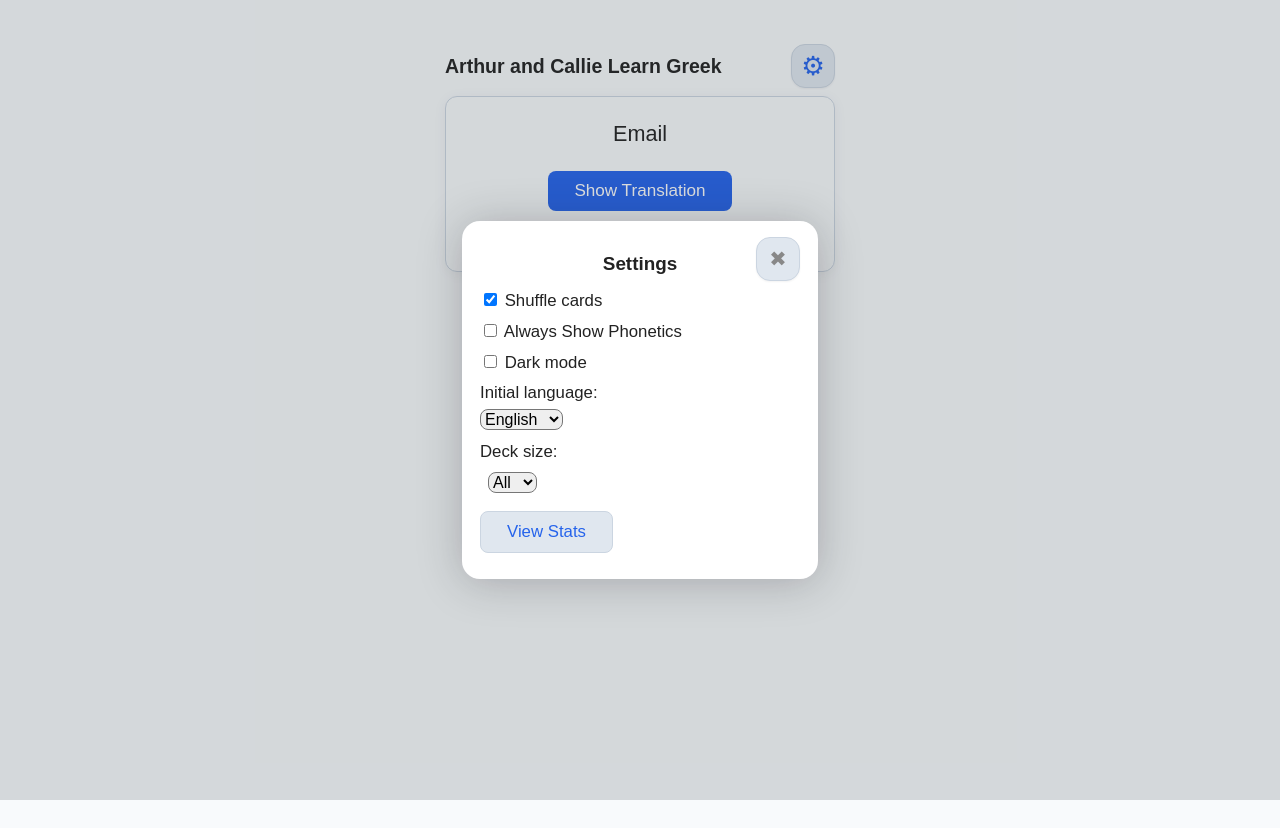
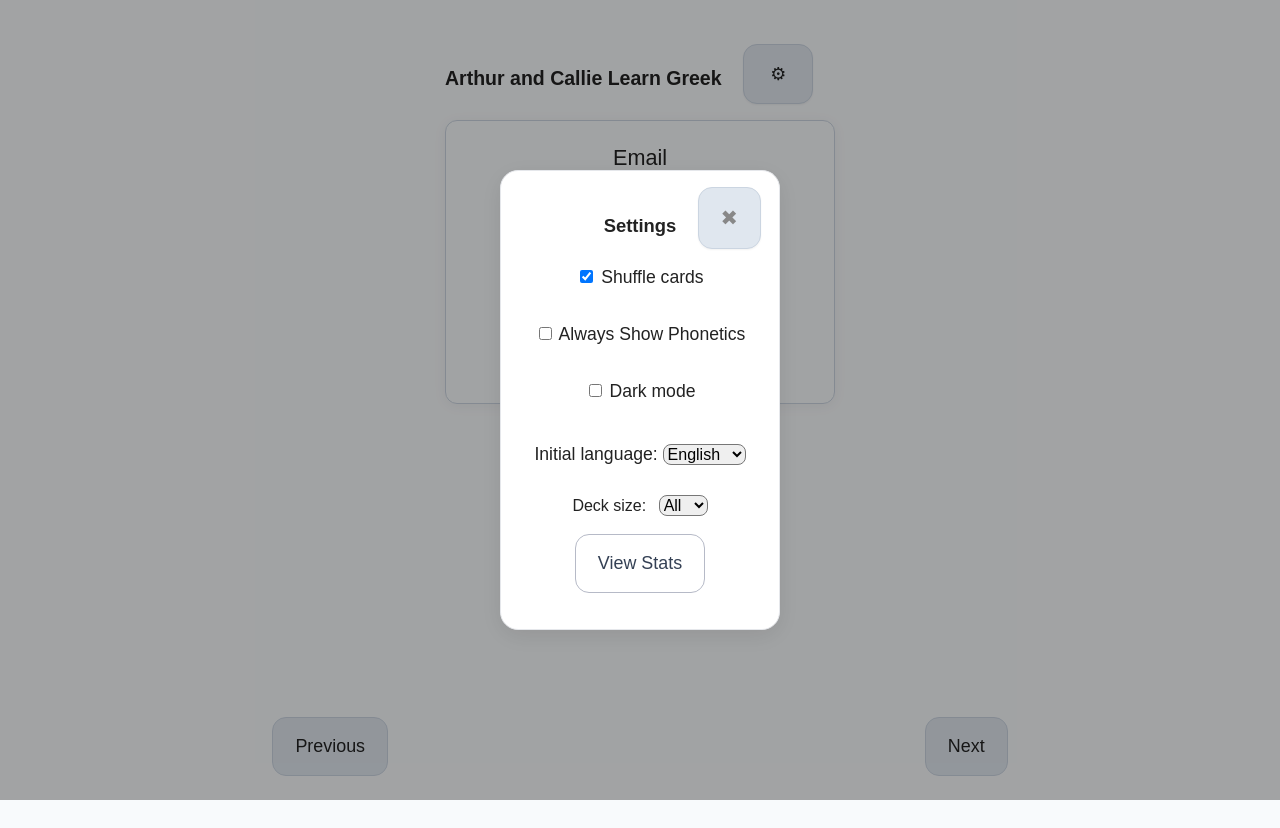
Before and after one commit to aosmith4/Greek-Flashcards, a plain HTML site: page index.html in a window 1280 px wide. Both pictures are taken after a click on the button "Settings". Drawn offline with Linux system fonts and the light colour scheme.

Commit message:
Update index.html

```diff
--- a/index.html
+++ b/index.html
@@ -5,192 +5,62 @@
   <meta name="viewport" content="width=device-width, initial-scale=1">
   <title>Arthur and Callie Learn Greek</title>
   <style>
-    html, body {
-      margin: 0;
-      height: 100%;
-      background: #f8fafc;
-      color: #222;
-      font-family: sans-serif;
-    }
+    html, body { margin: 0; height: 100%; background: #f8fafc; color: #222; font-family: sans-serif; }
     .app {
       max-width: 390px;
       margin: 28px auto 8px auto;
       padding: 16px;
     }
-    header {
-      display: flex;
-      justify-content: space-between;
-      align-items: center;
-      margin-bottom: 8px;
+    header { display: flex; justify-content: space-between; align-items: center; margin-bottom: 8px; }
+    h1 { font-size: 1.22rem; font-weight: 600; margin: 0; }
+    .icon-btn, .icon-btn.close {
+      background: #e0e7ef; border-radius: 14px; min-width: 44px; min-height: 44px; display: inline-flex;
+      align-items: center; justify-content: center; border: 1px solid #cbd5e1; font-size: 1.65rem; color: #2563eb;
+      transition: background .15s; box-shadow: 0 1px 2px rgba(0,0,0,0.05);
     }
-    h1 {
-      font-size: 1.22rem;
-      font-weight: 600;
-      margin: 0;
+    .icon-btn.close { font-size: 1.3rem; color: #888; position: absolute; right: 18px; top: 16px; }
+    .icon-btn:hover { background: #2563eb; color: #fff; }
+    .card {
+      border: 1px solid #cbd5e1; border-radius: 12px; padding: 24px 18px 22px 18px;
+      box-shadow: 0 2px 14px rgba(0,0,0,0.05); margin-bottom: 22px;
     }
-    .icon-btn,
-    .icon-btn.close {
-      background: #e0e7ef;
-      border-radius: 14px;
-      min-width: 44px;
-      min-height: 44px;
-      display: inline-flex;
-      align-items: center;
-      justify-content: center;
-      border: 1px solid #cbd5e1;
-      font-size: 1.65rem;
-      color: #2563eb;
-      transition: background .15s;
-      box-shadow: 0 1px 2px rgba(0,0,0,0.05);
-    }
-    .icon-btn.close {
-      font-size: 1.3rem;
-      color: #888;
-      position: absolute;
-      right: 18px;
-      top: 16px;
-    }
-    .icon-btn:hover {
-      background: #2563eb;
-      color: #fff;
-    }
-    .card {
-      border: 1px solid #cbd5e1;
-      border-radius: 12px;
-      padding: 24px 18px 22px 18px;
-      box-shadow: 0 2px 14px rgba(0,0,0,0.05);
-      margin-bottom: 22px;
-    }
-    .prompt {
-      font-size: 1.35rem;
-      font-weight: 500;
-      margin-bottom: 24px;
-      text-align: center;
-    }
-    .phonetics {
-      font-style: italic;
-      color: #2563eb;
-      font-size: 1.16rem;
-      text-align: center;
-      margin-top: 14px;
-      margin-bottom: 8px;
-      display: block;
-    }
-    .phonetics.hidden {
-      display: none;
-    }
-    .toolbar {
-      margin: 0 auto;
-      text-align: center;
-    }
-    .btn {
-      background: #2563eb;
-      color: #fff;
-      border: none;
-      border-radius: 8px;
-      padding: 10px 26px;
-      font-size: 1.07rem;
-      font-weight: 500;
-      cursor: pointer;
-      margin-top: 4px;
-      margin-bottom: 4px;
-      transition: background 0.15s, color 0.15s;
-    }
-    .btn.secondary {
-      background: #e0e7ef;
-      color: #2563eb;
-      border: 1px solid #cbd5e1;
-    }
-    .btn.secondary:hover, .btn.primary:hover {
-      background: #2563eb;
-      color: #fff;
-    }
-    .reveal {
-      margin-top: 30px;
-      padding-top: 4px;
-      padding-bottom: 4px;
-      text-align: center;
-    }
-    .reveal.visible {
-      border-top: 1px solid #cbd5e1;
-      margin-top: 16px;
-    }
-    .english-line, .greek-lines {
-      font-size: 1.19rem;
-      margin: 12px 0;
-      text-align: center;
-    }
-    .navigation {
-      display: flex;
-      justify-content: center;
-      gap: 16px;
-      margin-top: 20px;
-      margin-bottom: 32px;
-    }
-    .modal {
-      position: fixed;
-      left: 0;
-      top: 0;
-      width: 100vw;
-      height: 100vh;
-      background: rgba(50,60,70,.18);
-      z-index: 80;
-      display: flex;
-      align-items: center;
-      justify-content: center;
-    }
-    .modal.hidden {
-      display: none;
-    }
-    .modal-content {
-      background: #fff;
-      margin: auto;
-      border-radius: 18px;
-      padding: 32px 18px 20px 18px;
-      min-width: 320px;
-      min-height: 140px;
-      box-shadow: 0 3px 44px rgba(30,31,36,0.26);
-      position: relative;
-      text-align: center;
-    }
-    .modal-content h2 {
-      margin-top: 0;
-      font-size: 1.18rem;
-      font-weight: 600;
-    }
-    .modal-content label,
-    .modal-content select,
-    .modal-content .btn {
-      margin-top: 10px;
-      margin-bottom: 6px;
-      font-size: 1.05rem;
-      display: block;
-      text-align: left;
-    }
-    .reset-btn {
-      margin-top: 26px;
-      background: #fff6e0;
-      color: #bc4d4d;
-      border: 2px solid #fde3c2;
-    }
-    .reset-btn:hover {
-      background: #ffe0e0;
-      color: #b50404;
-    }
-    table {
-      border-collapse: collapse;
-      width: 100%;
-    }
-    th, td {
-      border: 1px solid #e9e9e9;
-      padding: 8px 4px;
-      text-align: left;
-      font-size: 0.95rem;
-    }
-    th {
-      background: #f4f7fc;
-      font-weight: 600;
-    }
+    .card.darkmode { background: #20243b; border-color: #354161; }
+    .prompt { font-size: 1.35rem; font-weight: 500; margin-bottom: 24px; text-align: center; }
+    .prompt.darkmode, .greek-lines.darkmode, .phonetics.darkmode, .english-line.darkmode { color: #60a5fa !important; }
+    .phonetics { font-style: italic; color: #2563eb; font-size: 1.16rem; text-align: center; margin-top: 14px; margin-bottom: 8px; display: block; }
+    .phonetics.hidden { display: none; }
+    .phonetics.darkmode { color: #60a5fa !important; }
+    .toolbar { margin: 0 auto; text-align: center; flex-direction: column; align-items: center;  display: flex;}
+    .btn, .icon-btn { background: #e0e7ef; color: #222; border: 1px solid #cbd5e1; border-radius: 14px; padding: 18px 22px; font-size: 1.12rem; min-width: 70px; min-height: 54px; cursor: pointer; font-weight: 500; margin-bottom: 8px; transition: background .2s, box-shadow .2s; display: block; margin-left: auto; margin-right: auto; }
+    .btn.primary { background: #3573e3; color: #fff; border: 1px solid #2563eb; box-shadow: 0 2px 8px rgba(30,64,175,0.09); font-weight: 500; margin-top: 24px; }
+    .btn.primary:hover { background: #2d62c4; }
+    .btn.secondary { background: transparent; color: #344054; border: 1.3px solid #b6bac7; font-weight: 400; }
+    .btn.secondary:hover { border-color: #2563eb; color: #2563eb; }
+    .btn.darkmode.primary { background: #385db0; color: #fff; border: 1px solid #466fd9; }
+    .btn.darkmode.secondary { background: transparent; color: #b7bed3; border: 1.5px solid #475569; }
+    .btn:focus-visible, .icon-btn:focus-visible { outline: 3px solid #2563eb; }
+    .btn[aria-disabled="true"] { opacity: 0.4; cursor: not-allowed; }
+    .reveal { border-top: 1px dashed #cbd5e1; padding-top: 15px; opacity: 0; transition: opacity .3s; min-height: 38px; }
+    .reveal.visible { opacity: 1; }
+    body.darkmode, .modal-content.darkmode { background: #151926 !important; color: #e2e8f0 !important; }
+    .modal { position: fixed; top: 0; left: 0; right: 0; bottom: 0; display: flex; align-items: center; justify-content: center; background: rgba(0,0,0,0.35); z-index: 100; }
+    .modal.hidden { display: none; }
+    .modal-content { background: #fff; border-radius: 18px; padding: 28px 22px; box-shadow: 0 6px 24px rgba(0,0,0,0.09); min-width: 280px; max-width: 95vw; position: relative; display: flex; flex-direction: column; align-items: center; justify-content: flex-start; box-sizing: border-box; border: 1px solid #e5e7eb; }
+    .modal-content.darkmode { background: #20243b !important; color: #e2e8f0 !important; border: 1px solid #2d3652; }
+    .modal-content h2 { font-size: 1.15rem; font-weight: 600; margin-bottom: 12px; }
+    .switch { font-size: 1.1rem; margin: 18px 0; display: block; }
+    .reset-btn { margin-top: 20px; min-width: 130px; display: block; margin-left: auto; margin-right: auto; background: #fff6e0; color: #bc4d4d; border: 2px solid #fde3c2; }
+    .reset-btn:hover { background: #ffe0e0; color: #b50404; }
+    table { border-collapse: collapse; width: 100%; }
+    th, td { border: 1px solid #e9e9e9; padding: 8px 4px; text-align: left; font-size: 0.95rem; }
+    th { background: #f4f7fc; font-weight: 600; }
+    .greek-lines { display: grid; gap: 9px; font-size: 1.35rem; color: #2563eb; text-align: center; font-weight: 500; margin-bottom: 12px; }
+    .greek-lines.darkmode { color: #60a5fa !important; }
+    .english-line { font-size: 1.35rem; text-align: center; font-weight: 500; color: #222; margin-top: 10px;}
+    .english-line.darkmode { color: #e2e8f0 !important; }
+    .result-buttons { display: flex; justify-content: center; align-items: center; width: 100%; margin-top: 20px;}
+    footer.navigation { position: fixed; left: 0; right: 0; bottom: 0; display: flex; justify-content: center; gap: 24px; padding: 16px;}
+    @media (max-width: 500px) { .app { padding: 2vw; } .btn, .icon-btn { font-size: 1.22rem; min-width: 74px; min-height: 61px; } .modal-content { min-width: 90vw; } }
   </style>
 </head>
 <body>
```
